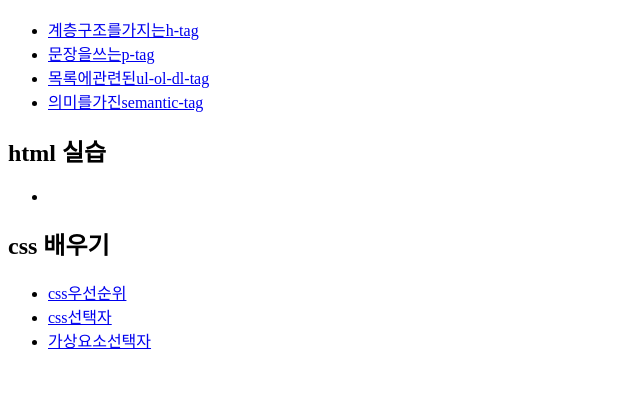
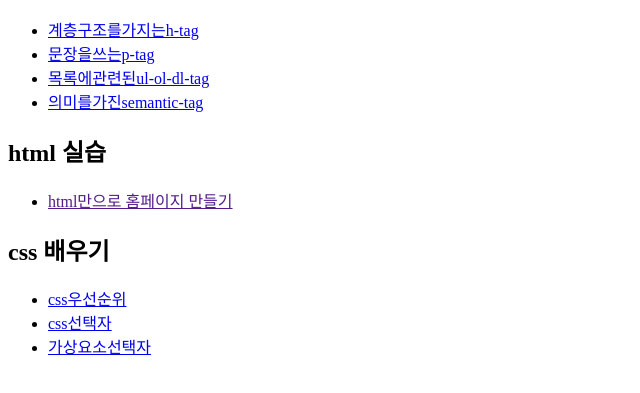
Before and after one commit to kangsooji/html_basic01, a plain HTML site: page index.html in a window 1280 px wide. Shown: the part 127-520 px from the top of the page, without its empty margins (0-640 px from the left). Drawn offline with Linux system fonts and the light colour scheme.

Commit message:
Add files via upload

```diff
--- a/index.html
+++ b/index.html
@@ -22,7 +22,7 @@
     <section class="html_practice">
         <h2>html 실습</h2>
         <ul>
-            <li><a href=""></a></li>
+            <li><a href="">html만으로 홈페이지 만들기</a></li>
 
         </ul>
     </section>
```
